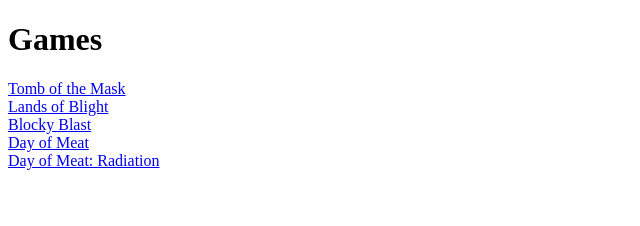
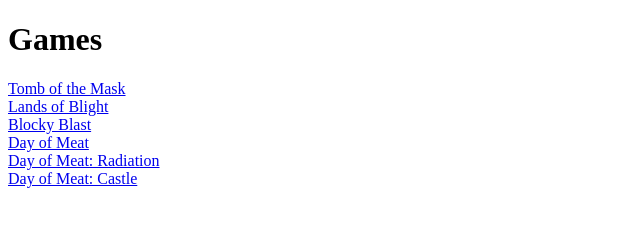
Before and after one commit to Wate02/BrowserGames, a plain HTML site: page index.html in a window 1280 px wide. Shown: the whole page, without its empty margins (0-640 px from the left). Drawn offline with Linux system fonts and the light colour scheme.

Commit message:
Update index.html

```diff
--- a/index.html
+++ b/index.html
@@ -16,5 +16,7 @@
     <a href="https://wate02.github.io/BrowserGames/DayOfMeat">Day of Meat</a>
      <br>
     <a href="https://wate02.github.io/BrowserGames/DayOfMeat/DayOfMeatRadiation">Day of Meat: Radiation</a>
+     <br>
+    <a href="https://wate02.github.io/BrowserGames/DayOfMeat/DayOfMeatCastle">Day of Meat: Castle</a>
 </body>
 </html>
```
